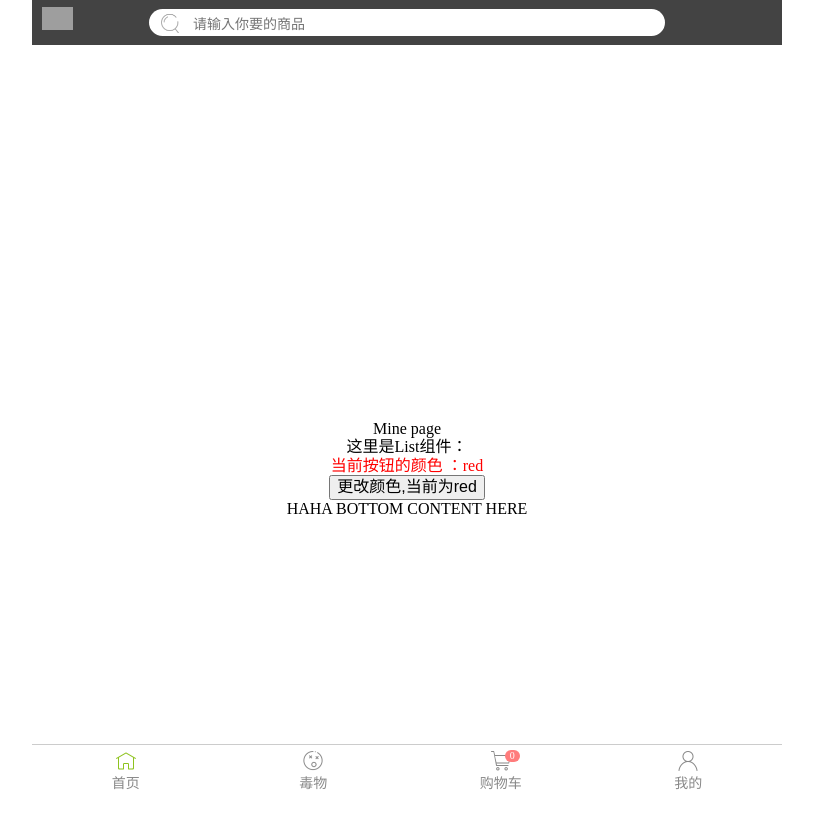
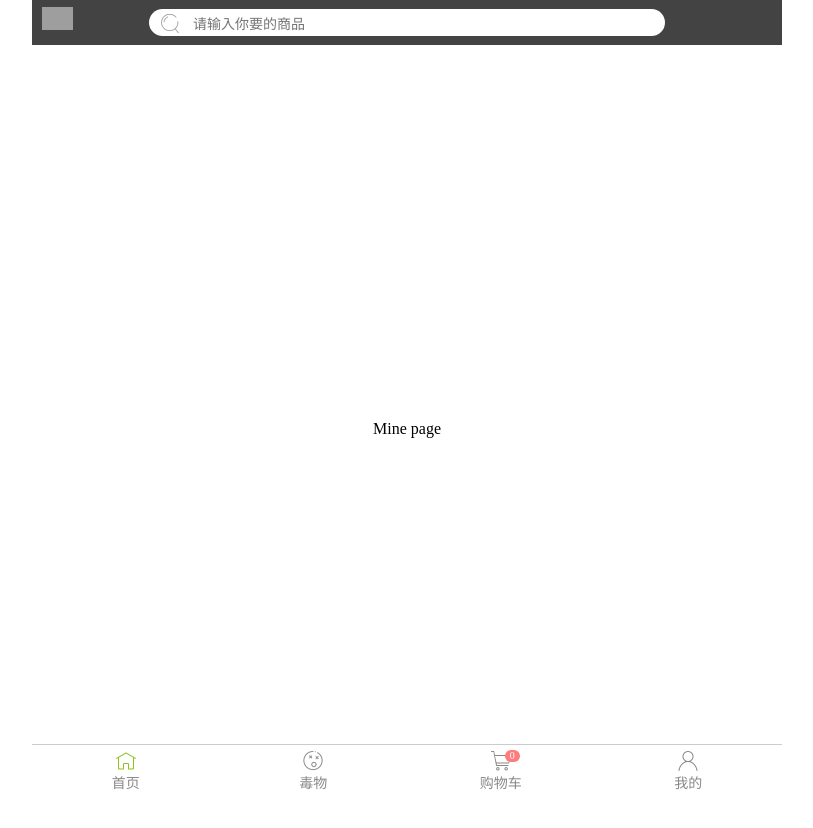
Before and after one commit to KedeIT/kede.mobile, a React (Create React App) app: page /mine in a window 1280 px wide. Shown: the top 828 px of the page, without its empty margins (233-1046 px from the left). Built offline with nearby package versions, Linux system fonts and the light colour scheme; grey boxes are pictures that could not be loaded.

Commit message:
还原测试用context文件

```diff
--- a/src/components/fancyBox/index.js
+++ /dev/null
@@ -1,13 +0,0 @@
-import React from 'react';
-
-function fancyBox(props) {
-    return (
-        <div>
-            <div>{props.topContent} </div>
-            <div>{props.bottomContent} </div>
-        </div>
-    );
-}
-
-
-export default fancyBox;
--- a/src/pages/mine/components/List.js
+++ /dev/null
@@ -1,15 +0,0 @@
-import React, { Component } from 'react'
-import ThemeButton from './ThemeButton';
-class List extends Component{
-    render(){
-        return (
-            <div>
-                这里是List组件：
-                <br></br>
-                <ThemeButton arg1="arg——1" arg2="arg——2" arg3="arg——3"></ThemeButton>
-            </div>
-        );
-    }
-}
-
-export default List;
--- a/src/pages/mine/components/ThemeButton.js
+++ /dev/null
@@ -1,24 +0,0 @@
-import React, { Component, Fragment } from 'react'
-
-import { ThemeButtonContext } from '../context/ThemeButtonContext';
-class ThemeButton extends Component {
-    render() {
-        return (
-            <ThemeButtonContext.Consumer>
-                {
-                    (importedValue) => (
-                        <Fragment>
-                            <div style={{ color: importedValue.currentColor }} {...this.props}>当前按钮的颜色  ：
-                                    <span>{importedValue.currentColor}</span>
-                            </div>
-                            <button onClick={importedValue.toggleColor} >更改颜色,当前为{importedValue.currentColor}</button>
-                        </Fragment>
-                    )
-                }
-
-            </ThemeButtonContext.Consumer>
-        );
-    }
-}
-
-export default ThemeButton;
--- a/src/pages/mine/context/ThemeButtonContext.js
+++ /dev/null
@@ -1,9 +0,0 @@
-import React from 'react'
-
-export const style={
-    colorRed:"red",
-    colorYellow:"yellow",
-    colorDefault:"blue"
-}
-
-export const ThemeButtonContext = React.createContext(style.colorDefault);
--- a/src/pages/mine/index.js
+++ b/src/pages/mine/index.js
@@ -1,41 +1,20 @@
 import React, { Component } from 'react'
-import List from './components/List';
-import FancyBox from '../../components/fancyBox';
-import { ThemeButtonContext, style } from './context/ThemeButtonContext';
 class Mine extends Component {
 
     constructor(props) {
         super(props);
-        this.state = {
-            currentColor: style.colorRed,
-            toggleColor: this.toggleColor
-        }
+
     }
 
     render() {
-        let themeButton = (
-            <ThemeButtonContext.Provider value={this.state} >
-                <List></List>
-            </ThemeButtonContext.Provider>
-        );
+
         return (
             <div style={{ height: "600px", margin: "50% auto" }}>
                 Mine page
-
-                <FancyBox topContent={themeButton} bottomContent={<span>HAHA BOTTOM CONTENT HERE</span>}></FancyBox>
             </div>);
     }
 
-    toggleColor = () => {
-        if (this.state.currentColor == style.colorRed)
-            this.setState({
-                currentColor: style.colorYellow
-            });
-        else
-            this.setState({
-                currentColor: style.colorRed
-            });
-    }
+
 }
 
 export default Mine;
```
Also changed, not shown: src/pages/mine/components/ThemeButtonHOC.js (deleted, +0 -13 lines).
